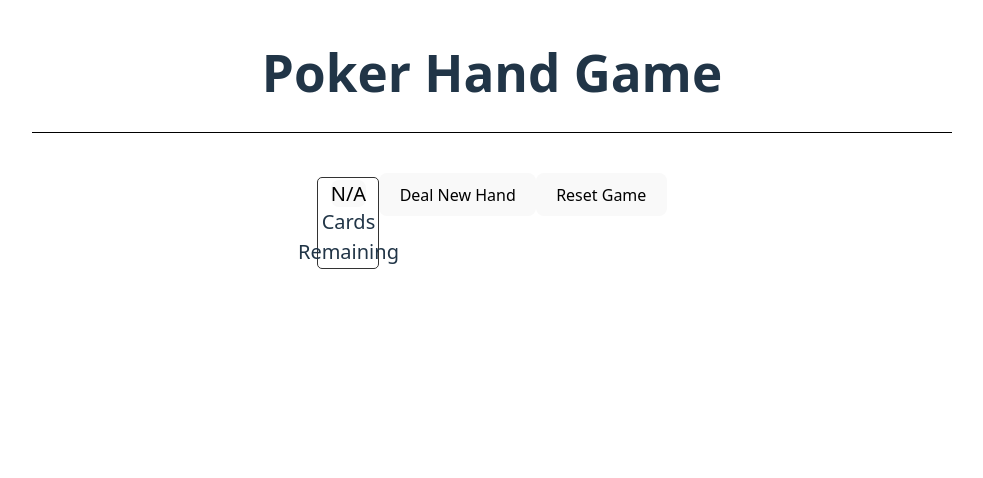
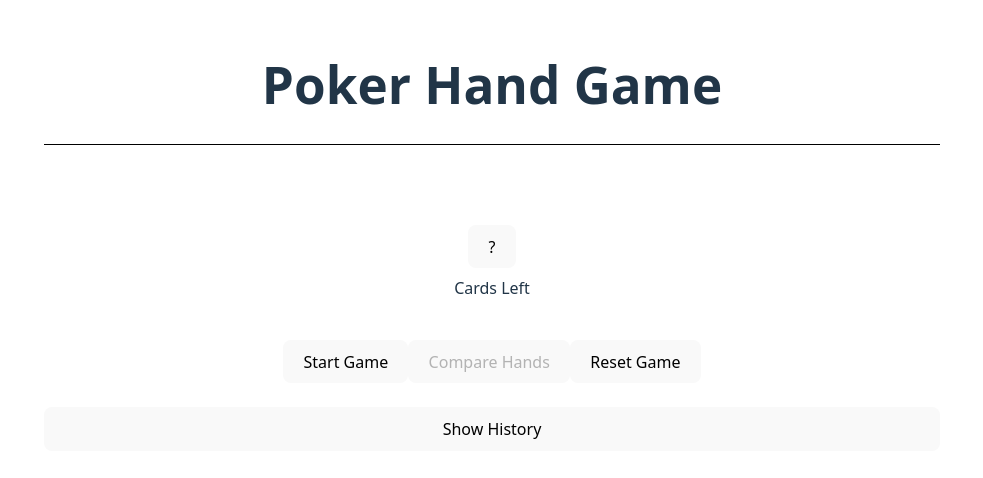
Before and after one commit to saloniarch/poker-hand, a React (Vite) app in the folder client/: page / in a window 1280 px wide. Shown: the top 478 px of the page, without its empty margins (148-1131 px from the left). Built offline with nearby package versions, Linux system fonts and the light colour scheme.

Commit message:
Comparison endpoint implemented, whole code needs optimization

```diff
--- a/client/src/App.css
+++ b/client/src/App.css
@@ -1,31 +1,58 @@
 .app {
   text-align: center;
-  padding: 20px;
-  column-gap: 18px;
+  padding: 2rem;
+  display: flex;
+  flex-direction: column;;
+  gap: 1.5rem;
 }
 
+.deck-display{
+  display: flex;
+  flex-direction: column;
+  align-items: center;
+  gap: 0.5rem;
+  margin: 1rem 0;
+}
 .hand-container {
-  margin: 20px 0;
-  padding: 20px;
+  padding: 1.5rem;
   background: #742a2a;
   border-radius: 8px;
+  display: flex;
+  flex-direction: column;
+  gap: 1rem;
+}
+
+.current-hand {
+  display: flex;
+  justify-content: center;
+  gap: 0.5rem;
 }
 
 .hand-analysis {
-  padding-top: 10px;
+  padding-top: 0.75rem;
   font-size: 1.2em;
 }
 
+.comparison-display{
+  display: flex;
+  justify-content: center;
+  gap: 0.5rem;
+  padding: 1rem;
+}
+
 .history {
-  margin-top: 30px;
+  display: flex;
+  flex-direction: column;
+  gap: 1rem;
+  background: #f5f5f5;
+  border-radius: 8px;
 }
 
 .history-item {
   display: flex;
   align-items: center;
-  margin: 10px 0;
-  padding: 10px;
-  background: #eee;
+  gap: 0.75rem;
+  padding: 0.75rem;
   border-radius: 5px;
 }
 
@@ -39,8 +66,8 @@
   width: 60px;
   height: 90px;
   border: 1px solid #333;
-  border-radius: 5px;
-  display: inline-flex;
+  border-radius: 4px;
+  display: flex;
   flex-direction: column;
   justify-content: center;
   align-items: center;
--- a/client/src/App.jsx
+++ b/client/src/App.jsx
@@ -6,7 +6,7 @@ import { Deck } from './Components/Deck';
 
 function App() {
 
-  const { dealNewHand, resetDeck} = api();
+  const { dealNewHand, resetDeck, getWinner} = api();
 
 
   const [hand, setHand] = useState(null);
@@ -16,6 +16,10 @@ function App() {
 
   const [isLoading, setIsLoading] = useState(false);
   const [error, setError] = useState(null);
+  const [firstRound, setFirstRound] = useState(true);
+
+  const [handsToCompare, setHandsToCompare] = useState([]);
+  const [winnerResult, setWinnerResult] = useState(null);
 
 
   const fetchNewHand = async () => {
@@ -25,22 +29,40 @@ function App() {
       const response = await dealNewHand();
       console.log("Api response.....", response);
 
-      if (response && !response?.error) {
-        const { hand, analysis } = response ?? {};
-
-        setHand(hand);
-        setAnalysis(analysis);
+      if (response?.error) {
+        setError(response.error);
+      } else if (response) {
+        setHand(response.hand);
+        setAnalysis(response.analysis);
+        setHandsToCompare(prev => [...prev, response.hand]);
         setHistory(prev => [response, ...prev.slice(0, 9)]);
-
-      } else {
-        setError(response.error);
+        setFirstRound(false);
       }
     } catch (error) {
-      setError("Request failed");
-      console.error("Error dealing new hand:", error);
+    setError("Failed dealing hand");
   } finally {
     setIsLoading(false);
   }
+};
+
+const compareHands = async () => {
+  if (handsToCompare.length < 2) {
+    setError("At least two hands for comparison");
+    return;
+  }
+
+  setIsLoading(true);
+  setError(null);
+  setWinnerResult(null);
+
+  try{
+    const response = await getWinner(handsToCompare);
+    if (response?.error) {
+      setError(response.error);
+    } else {
+      setWinnerResult(response);
+    }
+  } finally { setIsLoading(false);}
 };
 
   const resetGame = async () => {
@@ -49,20 +71,42 @@ function App() {
     setHand(null);
     setAnalysis(null);
     setHistory([]);
+    setHandsToCompare([]);
+    setWinnerResult(null);
+    setShowHistory(false);
+    setFirstRound(true);
     setIsLoading(false);
+
   };
 
 
   return (
     <>
       <Deck />
-      <button onClick={fetchNewHand}>Deal New Hand</button>
-      <button onClick={resetGame}> Reset Game</button>
+      <div className="controls">
+        <button onClick={fetchNewHand} disabled={isLoading}>
+          {isLoading ? "Dealing..." : firstRound ? "Start Game" : "Deal New Hand"}
+      </button>
 
+        <button onClick={compareHands} disabled={handsToCompare.length < 2 || isLoading}>
+          Compare Hands
+        </button>
+
+        {winnerResult && (
+          <div className="results">
+            <div className="winner">
+              <h3>Winning Hand:</h3>
+              <comparison-display hand={winnerResult.winner.hand} />
+              <p>{winnerResult.winner.analysis}</p>
+            </div>
+          </div>
+        )}
+      <button onClick={resetGame} disabled={isLoading}> Reset Game</button>
+      </div>
 
       {error && (
         <div className ="error">
-          <p> An error occurred :</p>
+          <p>Error {error}</p>
           <p> {error?.toString()} </p>
           <button onClick={() => setError(null)}> Close </button>
         </div>
@@ -70,7 +114,7 @@ function App() {
 
       {isLoading && <p> LOADING... </p>}
 
-      {hand && (
+      {hand && analysis && (
         <div className="hand-container">
           <div className="current-hand">
           {hand.map((card, index) => (
@@ -78,29 +122,23 @@ function App() {
           ))}
           </div>
         <div className='hand-analysis'>
-          <p> This hand is: <strong>{analysis}</strong></p>
+          <p><strong>{analysis.label}!</strong></p>
           </div>
         </div>
       )}
 
-       {history.length > 0 && (
-        <div style={{ marginTop: '20px' }}>
-          <button onClick={() => setShowHistory(prev => !prev)}>
+        <button onClick={() => setShowHistory(!showHistory)}>
     {showHistory ? "Hide History" : "Show History"}
   </button>
-        </div>
-      )}
-
-
       {showHistory && (
         <div className='history'>
           <h3>Recent Hands:</h3>
-          {history.map(item => (
-            <div key={item.id} className='history-item'>
-              {item.hand.map((card, j) => (
-                <Card key={j} cardCode={card} small />
+          {history.map(hand => (
+            <div key={`history-${hand.id}`} className='history-hand'>
+              {hand.hand.map((card, j) => (
+                <Card key={`${hand.id}-${card}`} cardCode={card} small />
               ))}
-              <button disabled>{item.analysis}</button>
+              <span>{hand.analysis.label}</span>
             </div>
           ))}
         </div>
--- a/client/src/Components/Deck.jsx
+++ b/client/src/Components/Deck.jsx
@@ -3,25 +3,24 @@ import { useState } from "react";
 
 export function Deck({}) {
 
-    const {getDeck} = api();
-  const [deck, setDeck] = useState(null);
+  const {getDeck} = api();
+  const [remainingCards, setRemaining] = useState(null);
 
   const handleGetDeck = async () => {
-    let response;
     try {
-      response = await getDeck();
-      setDeck(response);
+      const response = await getDeck();
+      setRemaining(response.length);
     } catch (error) {
       console.error("Error while fetching deck....", error);
-      setDeck(null);
+      setRemaining(null);
     }
   };
 
     return (
-        <div className={"card"} >
-            <button onClick={handleGetDeck} style={{padding: 0, border: "none", }}>
-              {deck ? deck.length : "N/A"}</button>
-            <div>{"Cards Remaining"}</div>
+        <div className={"deck-display"} >
+            <button onClick={handleGetDeck} className="deck-button">
+              {remainingCards !== null ? remainingCards : "?"}</button>
+            <div>{"Cards Left"}</div>
         </div>
     )
 }
--- a/client/src/api.jsx
+++ b/client/src/api.jsx
@@ -13,22 +13,16 @@ import axios from 'axios';
             }
         };
 
-        const post = async (endpoint) => {
+        const post = async (endpoint, data = {}) => {
             try {
-                const response = await axios.post(`${API_URL}${endpoint}`);
+                const response = await axios.post(`${API_URL}${endpoint}`, data, {
+                    headers: {
+                        "Content-Type": "application/json"
+                    }
+                });
                 return response.data;
             }catch (error){
                 console.error(`POST ${endpoint} failed: `, error);
-                return {error};
-            }
-        };
-
-         const del = async (endpoint) => {
-            try {
-                const response = await axios.delete(`${API_URL}${endpoint}`);
-                return response.data;
-            }catch (error){
-                console.error(`DELETE ${endpoint} failed: `, error);
                 return {error};
             }
         };
@@ -37,7 +31,7 @@ import axios from 'axios';
     dealNewHand: () => get("/api/hand/new"),
     getHistory: () => get("/api/history"),
     getDeck: () => get("/deck"),
-    deleteDeck: () => del("/deck"),
     resetDeck: () => post("/deck/reset"),
+    getWinner: (hands) => post("/api/compare", {hands})
    };
     };
```
Also changed, not shown: 2 other files (tests, documents, lock files or other folders). Lines whose indentation alone changed are shown as unchanged.
